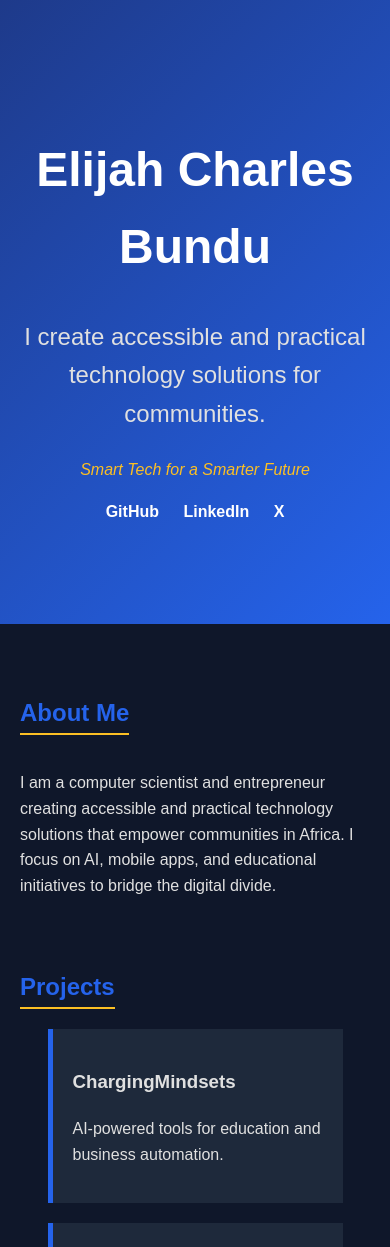
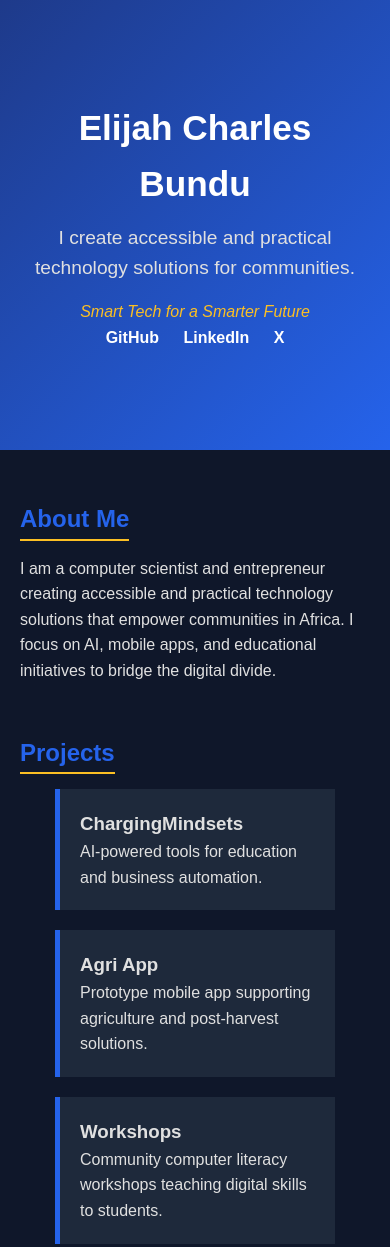
Before and after one commit to ecbbundu/ecbbundu.github.io, a plain HTML site: page index.html in a window 390 px wide. Shown: the top 1247 px of the page. Drawn offline with Linux system fonts and the light colour scheme.

Commit message:
Enhance style.css with animations and responsiveness
Added animations and responsive design adjustments.

```diff
--- a/style.css
+++ b/style.css
@@ -1,29 +1,43 @@
+/* RESET & BASE */
+* {
+  margin: 0;
+  padding: 0;
+  box-sizing: border-box;
+  font-family: 'Arial', sans-serif;
+}
+
 body {
-  margin: 0;
-  font-family: Arial, sans-serif;
   background: #0f172a;
   color: #e0e0e0;
   line-height: 1.6;
+  scroll-behavior: smooth;
 }
 
+/* HERO SECTION */
 .hero {
   text-align: center;
   padding: 100px 20px;
   background: linear-gradient(135deg, #1e3a8a, #2563eb);
+  animation: fadeIn 2s ease-in-out;
 }
 
 .hero h1 {
   font-size: 3rem;
   color: #fff;
+  animation: slideInDown 1s ease-out;
 }
 
 .hero .intro {
   font-size: 1.5rem;
+  margin-top: 10px;
+  animation: fadeIn 2s ease-in;
 }
 
 .hero .tagline {
+  margin-top: 15px;
+  font-style: italic;
   color: #fbbf24;
-  font-style: italic;
+  animation: fadeIn 2s 0.5s ease-in forwards;
 }
 
 .social-links a {
@@ -31,12 +45,15 @@ body {
   text-decoration: none;
   color: #fff;
   font-weight: bold;
+  transition: transform 0.3s, color 0.3s;
 }
 
 .social-links a:hover {
   color: #fbbf24;
+  transform: scale(1.2);
 }
 
+/* SECTIONS */
 section {
   max-width: 900px;
   margin: 50px auto;
@@ -47,8 +64,10 @@ section h2 {
   color: #2563eb;
   border-bottom: 2px solid #fbbf24;
   display: inline-block;
+  margin-bottom: 15px;
 }
 
+/* PROJECT CARDS */
 .project-cards {
   display: flex;
   flex-wrap: wrap;
@@ -61,13 +80,16 @@ section h2 {
   padding: 20px;
   border-left: 5px solid #2563eb;
   width: 250px;
-  transition: transform 0.3s;
+  transition: transform 0.3s, background 0.3s;
+  cursor: pointer;
 }
 
 .card:hover {
   transform: scale(1.05);
+  background: #2563eb;
 }
 
+/* FOOTER */
 footer {
   text-align: center;
   padding: 20px;
@@ -75,10 +97,33 @@ footer {
   color: #9ca3af;
 }
 
-/* Responsive */
+/* ANIMATIONS */
+@keyframes fadeIn {
+  0% { opacity: 0; }
+  100% { opacity: 1; }
+}
+
+@keyframes slideInDown {
+  0% { transform: translateY(-50px); opacity: 0; }
+  100% { transform: translateY(0); opacity: 1; }
+}
+
+/* RESPONSIVE DESIGN */
 @media (max-width: 768px) {
+  .hero h1 {
+    font-size: 2.2rem;
+  }
+
+  .hero .intro {
+    font-size: 1.2rem;
+  }
+
   .project-cards {
     flex-direction: column;
     align-items: center;
   }
+
+  .card {
+    width: 80%;
+  }
 }
```
